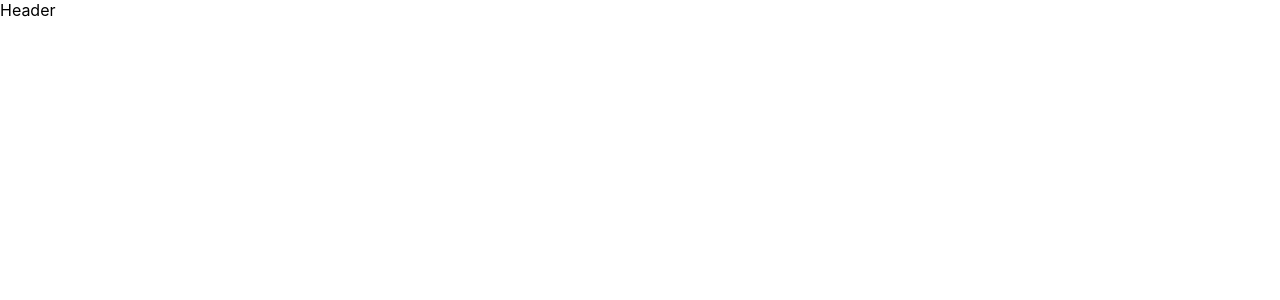
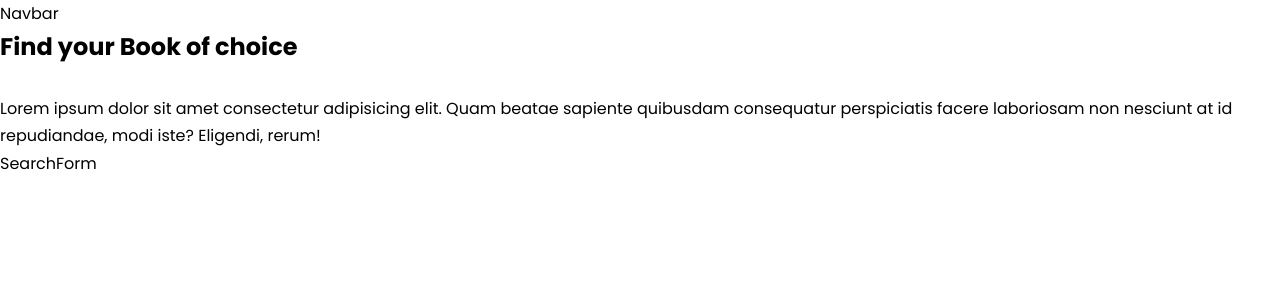
Before and after one commit to a-prem7/booksearch_app, a React (Create React App) app: page / in a window 1280 px wide. Shown: the top 300 px of the page. Built offline with nearby package versions, Linux system fonts and the light colour scheme.

Commit message:
adds styling to main page

```diff
--- a/src/components/Header/Header.jsx
+++ b/src/components/Header/Header.jsx
@@ -1,9 +1,21 @@
 import React from 'react'
+import Navbar from "../Navbar/Navbar";
+import SearchForm from "../SearchForm/SearchForm";
+import "./Header.css";
 
 const Header = () => {
   return (
-    <div>Header</div>
-  )
+    <div className='holder'>
+    <header className='header'>
+        <Navbar />
+        <div className='header-content flex flex-c text-center text-white'>
+            <h2 className='header-title text-capitalize'>Find your Book of choice</h2><br />
+            <p className='header-text fs-18 fw-3'>Lorem ipsum dolor sit amet consectetur adipisicing elit. Quam beatae sapiente quibusdam consequatur perspiciatis facere laboriosam non nesciunt at id repudiandae, modi iste? Eligendi, rerum!</p>
+            <SearchForm />
+        </div>
+    </header>
+</div>
+)
 }
 
 export default Header
--- a/src/index.css
+++ b/src/index.css
@@ -1,13 +1,44 @@
-body {
-  margin: 0;
-  font-family: -apple-system, BlinkMacSystemFont, 'Segoe UI', 'Roboto', 'Oxygen',
-    'Ubuntu', 'Cantarell', 'Fira Sans', 'Droid Sans', 'Helvetica Neue',
-    sans-serif;
-  -webkit-font-smoothing: antialiased;
-  -moz-osx-font-smoothing: grayscale;
+@import url('https://fonts.googleapis.com/css2?family=Poppins:ital,wght@0,200;0,300;0,400;0,500;0,600;0,700;0,800;0,900;1,300;1,400;1,500;1,600;1,700;1,800;1,900&display=swap');
+:root{
+  --purple-color: #8d27ae;
+  --pink-color: #d9176d;
+  --grey-color: #f3f3f3;
+  --white-color: #fff;
+  --black-color: #010101;;
+  --light-black-color: #717171;
+  --transition: all 300ms ease-in-out;
 }
 
-code {
-  font-family: source-code-pro, Menlo, Monaco, Consolas, 'Courier New',
-    monospace;
+*{
+  padding: 0;
+  margin: 0;
+  box-sizing: border-box;
 }
+html{
+  font-size: 10px;
+}
+body{
+  font-size: 1.6rem;
+  line-height: 1.7;
+  font-family: 'Poppins', sans-serif;
+  color: var(--black-color);
+}
+/* resets */
+ul{
+  list-style-type: none;
+}
+a{
+  text-decoration: none;
+  color: var(--black-color);
+}
+button{
+  outline: 0;
+  border: none;
+  font-family: inherit;
+  background-color: transparent;
+  cursor: pointer;
+}
+img{
+  width: 100%;
+  display: block;
+}
```
